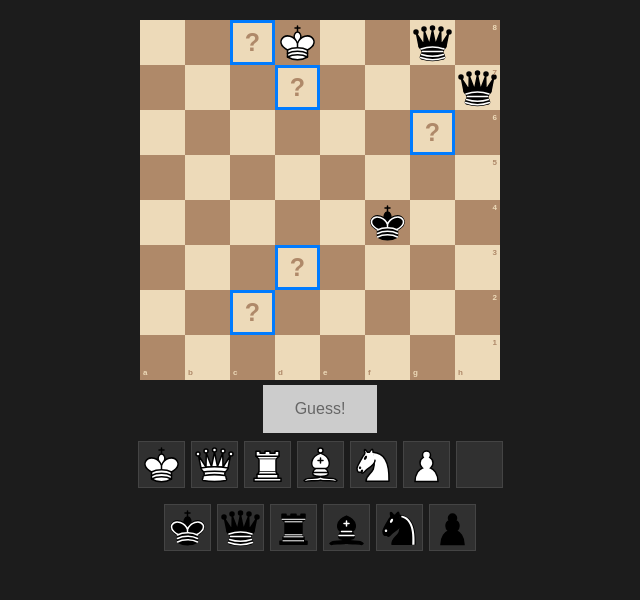
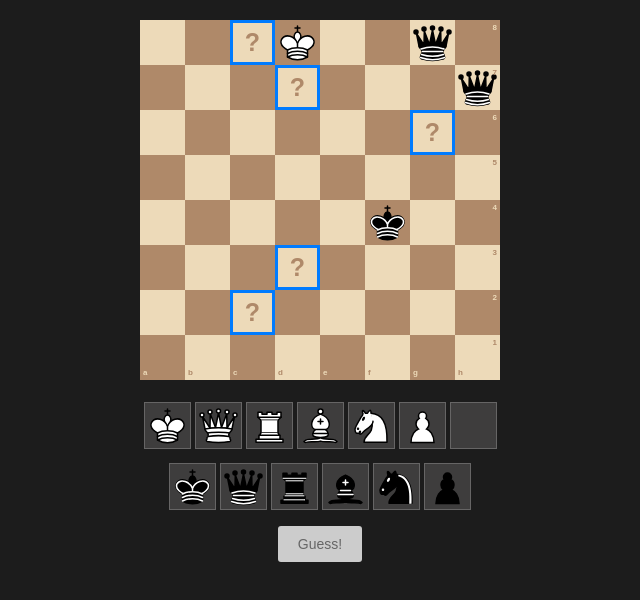
Before and after one commit to ofirster/matle, a React (Create React App) app in the folder matle/: page / in a window 1280 px wide. Shown: the top 600 px of the page, without its empty margins (320-960 px from the left). Built offline with nearby package versions, Linux system fonts and the light colour scheme.

Commit message:
Updated styles

```diff
--- a/matle/src/App.css
+++ b/matle/src/App.css
@@ -14,9 +14,7 @@ body, .app-container {
   color: #e0e0e0; /* Light gray for readable contrast */
 }
 
-.box, .guess-square {
-  border-color: #ffffff; /* Darker borders for a subtle effect */
-}
+
 
 @media (max-width: 768px) {
   .piece-img {
@@ -112,22 +110,28 @@ body, .app-container {
   background-color: #4CAF50; /* Green background */
   border: none;
   color: white;
-  padding: 15px 32px;
+  padding: 10px 20px; /* Smaller padding */
   text-align: center;
   text-decoration: none;
   display: inline-block;
-  font-size: 16px;
+  font-size: 14px; /* Smaller font size */
+  margin: 4px 2px;
   cursor: pointer;
-  transition: background-color 0.3s ease;
-  margin: 5px; /* Adds a margin around the button */
+  transition: background-color 0.3s ease, transform 0.2s ease;
+  border-radius: 3px; /* Rounded corners */
+  box-shadow: 0 2px 4px rgba(0, 0, 0, 0.2); /* Subtle shadow for depth */
+}
 
-  /* remove justify-self: center; as it's not needed with the new container setup */
+.guess-button:hover {
+  background-color: #45a049; /* Slightly lighter green on hover */
+  transform: scale(1.05); /* Slight increase in size on hover */
 }
 
 .guess-button:disabled {
   background-color: #ccc; /* Gray background when disabled */
   color: #666;
   cursor: not-allowed;
+  box-shadow: none; /* No shadow when disabled */
 }
 
 .guess-counter-container {
@@ -144,19 +148,11 @@ body, .app-container {
 
 /* Base style for the squares */
 .guess-square {
-    display: flex;
-    justify-content: center;
-    align-items: center;
-    width: var(--square-size);
-    height: var(--square-size);
-    margin: 3px;
-    font-size: 24px; /* Adjust based on your layout */
-    font-weight: bold;
+    margin: 2px;
     color: #fff;
-    text-transform: uppercase;
-    border: 1px solid #444; /* Subtle border for all squares */
+    border: 1px solid #666565; /* Subtle border for all squares */
     user-select: none;
-    background-color: rgba(73, 73, 73, 0.464);
+    background-color: rgb(62, 61, 61);
   }
 
   /* Feedback colors */
--- a/matle/src/App.js
+++ b/matle/src/App.js
@@ -83,9 +83,7 @@ export default function App() {
       console.log("guess")
     }
 return (
-<div className="chessboard-container">
     <ChessBoard chessBoard={board} hiddenSquares={hiddenSquares}></ChessBoard>
-    </div>
 
 
 );
--- a/matle/src/components/Chessboard.js
+++ b/matle/src/components/Chessboard.js
@@ -78,6 +78,7 @@ const Chessboard = ({ chessBoard, hiddenSquares }) => {
 
   return (
     <>
+    <div className="chessboard-container">
       {chessBoard.map((row, rowIndex) => (
         <div className="row" key={rowIndex}>
           {row.map((piece, colIndex) => {
@@ -103,12 +104,11 @@ const Chessboard = ({ chessBoard, hiddenSquares }) => {
           })}
         </div>
       ))}
+    </div>
+    <PieceSelector onSelect={handlePieceSelect} lastClicked={lastClicked} setLastClicked={setLastClicked} />
       <div class="guess-button-container">
-      <button className="guess-button" onClick={onGuessClick} disabled={!isEveryHiddenSquareFilled()}>
-        Guess!
-      </button>
+      <button className="guess-button" onClick={onGuessClick} disabled={!isEveryHiddenSquareFilled()}>Guess!</button>
       </div>
-      <PieceSelector onSelect={handlePieceSelect} lastClicked={lastClicked} setLastClicked={setLastClicked} />
     </>
   );
 }
```
